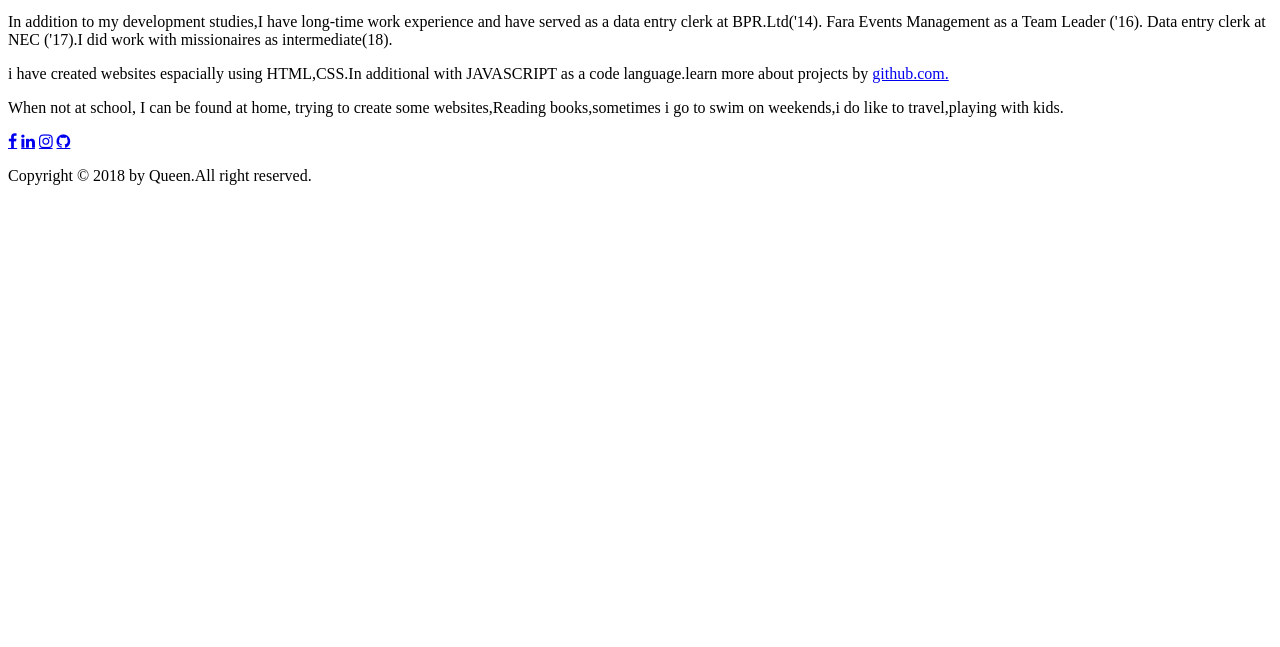
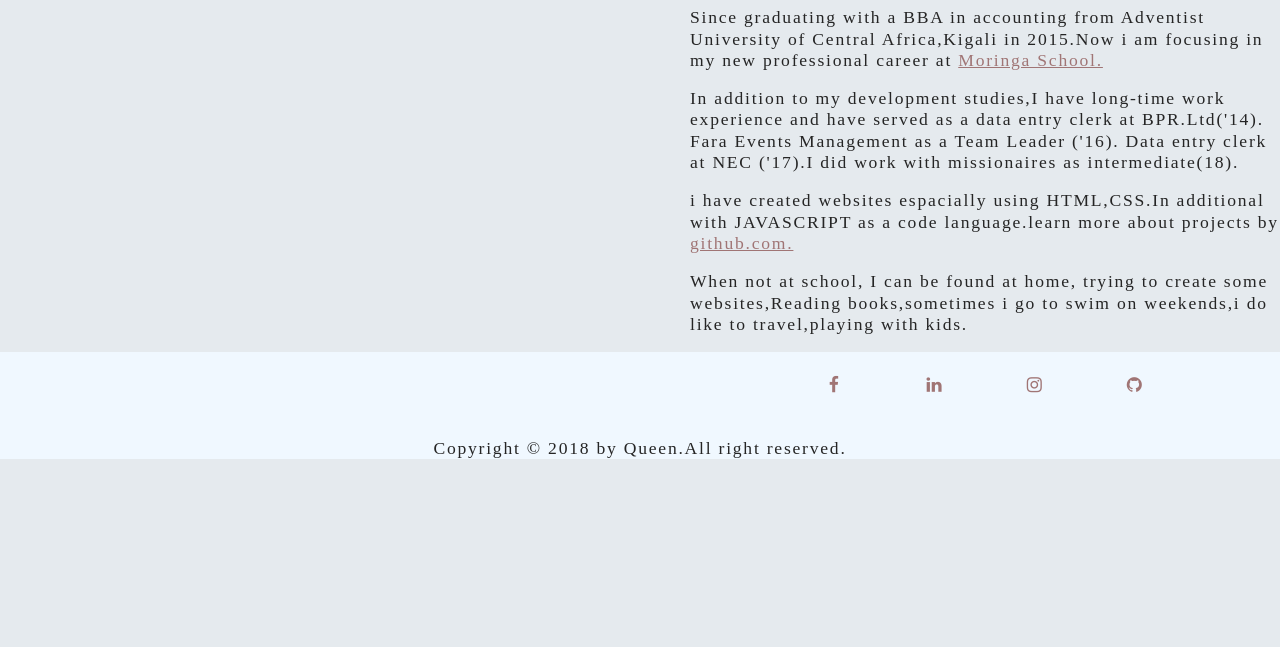
Before and after one commit to Queen-Uwitonze/my-first-website, a plain HTML site: page index.html in a window 1280 px wide. Shown: the part 153-800 px from the top of the page. Drawn offline with Linux system fonts and the light colour scheme.

Commit message:
added a index.css copy path relative

```diff
--- a/index.html
+++ b/index.html
@@ -2,7 +2,7 @@
 <html>
     <head>
         <title>Queen's Profolio</title>
-        <link rel="stylesheet" type="text/css" href="/home/wecode/Desktop/my-first-website/my-first-website.css">
+        <link rel="stylesheet" type="text/css" href="index.css">
         <link rel="stylesheet" href="https://cdnjs.cloudflare.com/ajax/libs/font-awesome/4.7.0/css/font-awesome.min.css">
 
     </head>
```
